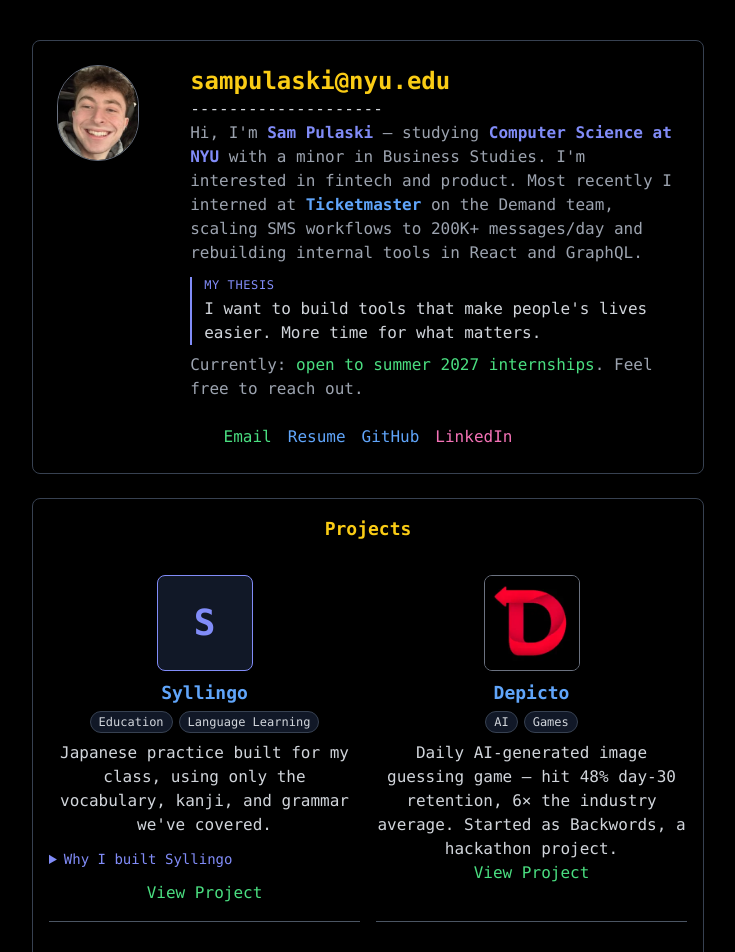
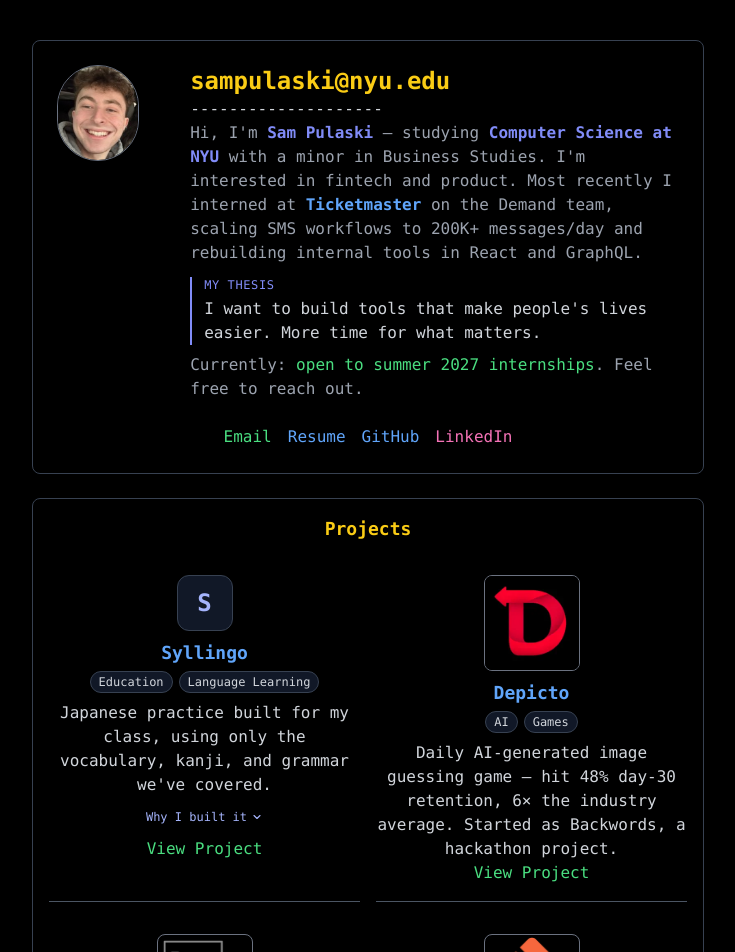
Before and after one commit to freesampul/sampul, a React (Create React App) app: page / in a window 1280 px wide. Shown: the top 952 px of the page, without its empty margins (272-1007 px from the left). Built offline with nearby package versions, Linux system fonts and the light colour scheme.

Commit message:
Refine Syllingo icon and center compact story dropdown

```diff
--- a/src/main.jsx
+++ b/src/main.jsx
@@ -114,7 +114,7 @@
                   />
                 )}
                 {project.monogram && (
-                  <div aria-hidden="true" className="w-24 h-24 rounded-lg border border-indigo-400 bg-gray-900 mb-2 flex items-center justify-center text-4xl font-bold text-indigo-400">
+                  <div aria-hidden="true" className="w-14 h-14 rounded-xl border border-gray-700 bg-gray-900 mb-2 flex items-center justify-center text-2xl font-semibold text-indigo-300">
                     {project.monogram}
                   </div>
                 )}
@@ -129,9 +129,14 @@
                   </ul>
                   <p className="text-gray-300">{project.description}</p>
                   {project.story && (
-                    <details className="mt-3 mb-3 text-left">
-                      <summary className="cursor-pointer text-indigo-400 text-sm rounded focus-visible:outline focus-visible:outline-2 focus-visible:outline-indigo-400">Why I built {project.title}</summary>
-                      <p className="mt-2 text-sm leading-relaxed text-gray-300">{project.story}</p>
+                    <details className="group my-2 text-center">
+                      <summary className="mx-auto flex w-fit cursor-pointer list-none items-center justify-center gap-1 py-1 text-xs text-indigo-300 rounded hover:text-indigo-200 focus-visible:outline focus-visible:outline-2 focus-visible:outline-indigo-400 [&::-webkit-details-marker]:hidden">
+                        Why I built it
+                        <svg aria-hidden="true" viewBox="0 0 16 16" fill="none" className="h-3 w-3 transition-transform group-open:rotate-180">
+                          <path d="m4 6 4 4 4-4" stroke="currentColor" strokeWidth="1.5" strokeLinecap="round" strokeLinejoin="round" />
+                        </svg>
+                      </summary>
+                      <p className="mt-2 text-left text-sm leading-relaxed text-gray-300">{project.story}</p>
                     </details>
                   )}
                   <a href={project.link} target="_blank" rel="noopener noreferrer" className="text-green-400 hover:underline">View Project</a>
```
